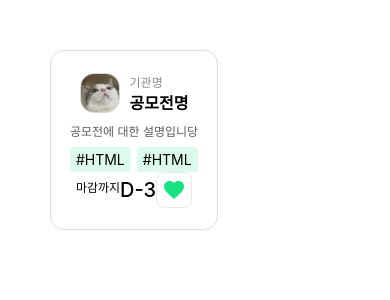
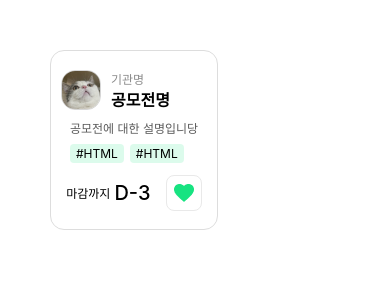
Before and after one commit to hyennin/study-react-native, a React Native app: screen / in a window 390 px wide. Shown: the top 300 px of the page. Built offline with nearby package versions, Linux system fonts and the light colour scheme.

Commit message:
competitionCard ui 구현

```diff
--- a/src/components/competitionCard.js
+++ b/src/components/competitionCard.js
@@ -43,7 +43,9 @@ const styles = StyleSheet.create({
 		borderRadius: 14
 	},
 	header: {
-		flexDirection: 'row'
+		width: '100%',
+		flexDirection: 'row',
+		marginLeft: 20
 	},
 	profile: {
 		width: 40,
@@ -74,30 +76,34 @@ const styles = StyleSheet.create({
 		marginLeft: -6
 	},
 	tag: {
-		paddingTop: 4,
-		paddingBottom: 4,
+		paddingTop: 2,
+		paddingBottom: 2,
 		paddingLeft: 6,
 		paddingRight: 6,
 		marginLeft: 6,
 		backgroundColor: 'rgba(23, 227, 129, 0.15)',
-		borderRadius: 4
+		borderRadius: 4,
+		fontSize: 12,
+		fontWeight: 400
 	},
 	bottom: {
 		width: '100%',
 		flexDirection: 'row',
-		justifyContent: 'center',
+		justifyContent: 'space-evenly',
 		alignItems: 'center',
+		marginTop: 12
 	},
 	dDayContainer: {
 		flexDirection: 'row',
 		justifyContent: 'center',
-		alignItems: 'space-between'
+		alignItems: 'center'
 	},
 	text: {
 		fontSize: 12,
 		fontWeight: 400
 	},
 	dDay: {
+		paddingLeft: 4,
 		fontSize: 20,
 		fontWeight: 500
 	},
```
